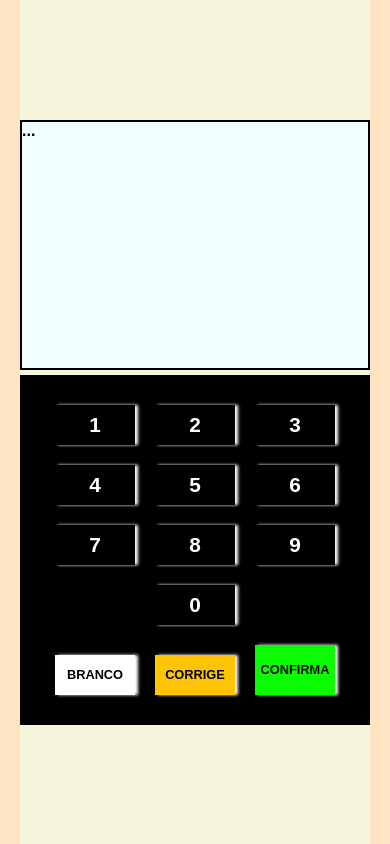
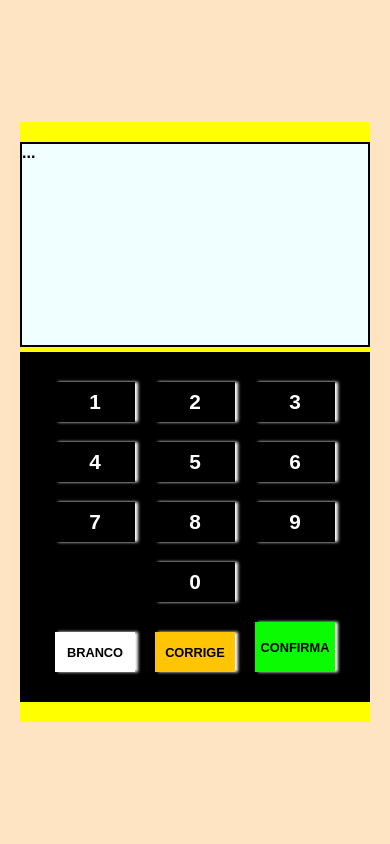
Before and after one commit to jvcorado/urnaEletronica, a plain HTML site: page index.html in a window 390 px wide. Drawn offline with Linux system fonts and the light colour scheme.

Commit message:
Update style.css

```diff
--- a/assets/style.css
+++ b/assets/style.css
@@ -86,8 +86,8 @@ body{
 
     .urna{
         flex-direction: column;
-        background-color: beige;
-        height: 100vh;
+        background-color: rgb(255, 255, 0);
+        height: 600px;
         padding: 20px;
         justify-content: center;
     }
```
